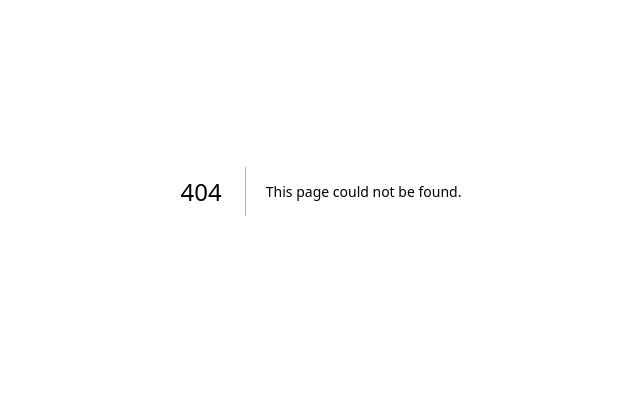
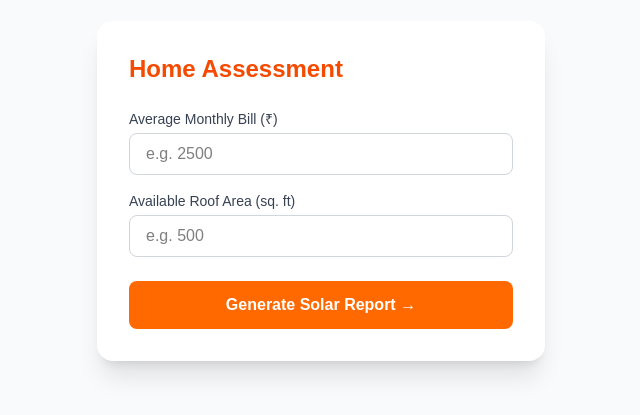
Before and after one commit to shashank19-05/SuryaSetu-ai, a Next.js app: page /assessment in a window 1280 px wide. Before the commit this address had no page. Shown: the part 209-624 px from the top of the page, without its empty margins (319-959 px from the left). Built offline with nearby package versions, Linux system fonts and the light colour scheme.

Commit message:
added my page

```diff
--- /dev/null
+++ b/app/assessment/page.tsx
@@ -0,0 +1,36 @@
+'use client';
+import { useState } from 'react';
+import { useRouter } from 'next/navigation';
+
+export default function Assessment() {
+  const router = useRouter();
+  const [bill, setBill] = useState('');
+  const [area, setArea] = useState('');
+
+  const handleCalculate = (e: React.FormEvent) => {
+    e.preventDefault();
+    // Save to browser memory instantly - no database needed for the demo!
+    localStorage.setItem('solarData', JSON.stringify({ bill: Number(bill), area: Number(area) }));
+    router.push('/solar-report');
+  };
+
+  return (
+    <div className="min-h-screen bg-gray-50 flex items-center justify-center p-4">
+      <form onSubmit={handleCalculate} className="bg-white p-8 rounded-2xl shadow-xl max-w-md w-full">
+        <h2 className="text-2xl font-bold text-orange-600 mb-6">Home Assessment</h2>
+
+        <label className="block text-sm font-medium text-gray-700 mb-1">Average Monthly Bill (₹)</label>
+        <input type="number" required value={bill} onChange={(e) => setBill(e.target.value)}
+          className="w-full border border-gray-300 rounded-lg px-4 py-2 mb-4 text-black focus:border-orange-500 outline-none" placeholder="e.g. 2500" />
+
+        <label className="block text-sm font-medium text-gray-700 mb-1">Available Roof Area (sq. ft)</label>
+        <input type="number" required value={area} onChange={(e) => setArea(e.target.value)}
+          className="w-full border border-gray-300 rounded-lg px-4 py-2 mb-6 text-black focus:border-orange-500 outline-none" placeholder="e.g. 500" />
+
+        <button type="submit" className="w-full bg-orange-500 hover:bg-orange-600 text-white font-bold py-3 rounded-lg transition">
+          Generate Solar Report →
+        </button>
+      </form>
+    </div>
+  );
+}
```
